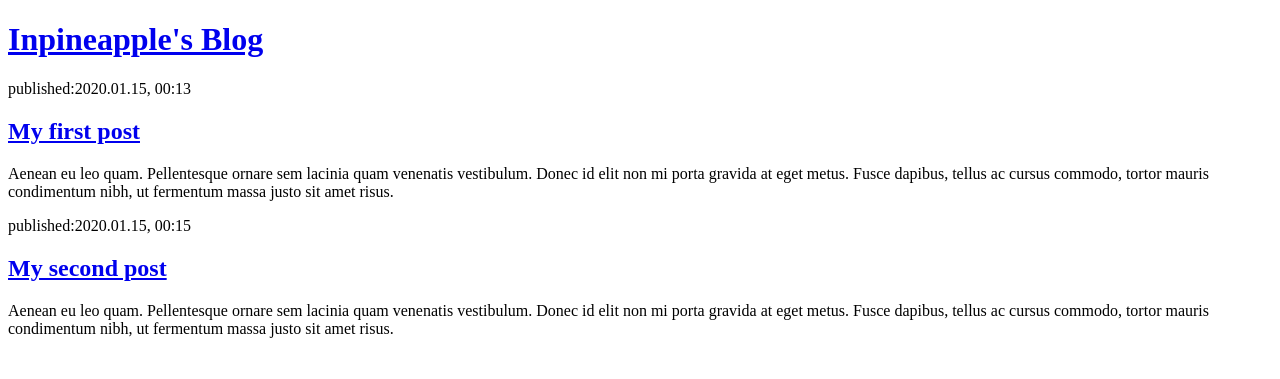
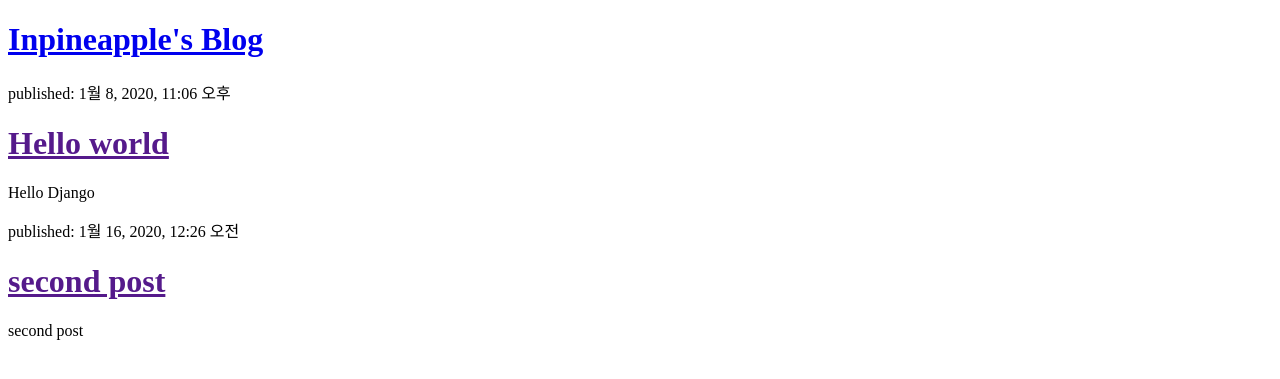
Before and after one commit to inpineapple/django1, a Django app: page / in a window 1280 px wide. Shown: the top 379 px of the page. Run offline with Django 3.2, Linux system fonts and the light colour scheme; data comes from the database, SQL or seed files in the repository; both versions use the stored data as it was after the commit.

Commit message:
Modified templates to display posts from database

```diff
--- a/blog/templates/blog/post_list.html
+++ b/blog/templates/blog/post_list.html
@@ -9,25 +9,13 @@
       <h1><a href="#">Inpineapple's Blog</a></h1>
     </div>
     <div class="">
-      <p>published:2020.01.15, 00:13</p>
-      <h2><a href="#">My first post</a></h2>
-      <p>Aenean eu leo quam.
-        Pellentesque ornare sem lacinia quam venenatis vestibulum.
-        Donec id elit non mi porta gravida at eget metus.
-        Fusce dapibus, tellus ac cursus commodo,
-        tortor mauris condimentum nibh,
-         ut fermentum massa justo sit amet risus.</p>
-    </div>
-
-    <div class="">
-      <p>published:2020.01.15, 00:15</p>
-      <h2><a href="#">My second post</a></h2>
-      <p>Aenean eu leo quam.
-        Pellentesque ornare sem lacinia quam venenatis vestibulum.
-        Donec id elit non mi porta gravida at eget metus.
-        Fusce dapibus, tellus ac cursus commodo,
-        tortor mauris condimentum nibh,
-         ut fermentum massa justo sit amet risus.</p>
+      {% for post in posts%}
+      <div class="">
+        <p>published: {{post.published_date}}</p>
+        <h1><a href="">{{post.title}}</a></h1>
+        <p>{{post.text|linebreaksbr}}</p>
+      </div>
+      {% endfor %}
     </div>
   </body>
 </html>
--- a/blog/views.py
+++ b/blog/views.py
@@ -1,6 +1,9 @@
 from django.shortcuts import render
-
+from django.utils import timezone
+from .models import Post
 # Create your views here.
 
 def post_list(request):
-    return render(request,'blog/post_list.html',{})
+    posts=Post.objects.filter(published_date__lte=timezone.now()).order_by('published_date')
+
+    return render(request,'blog/post_list.html',{'posts':posts})
```
Also changed, not shown: db.sqlite3.
